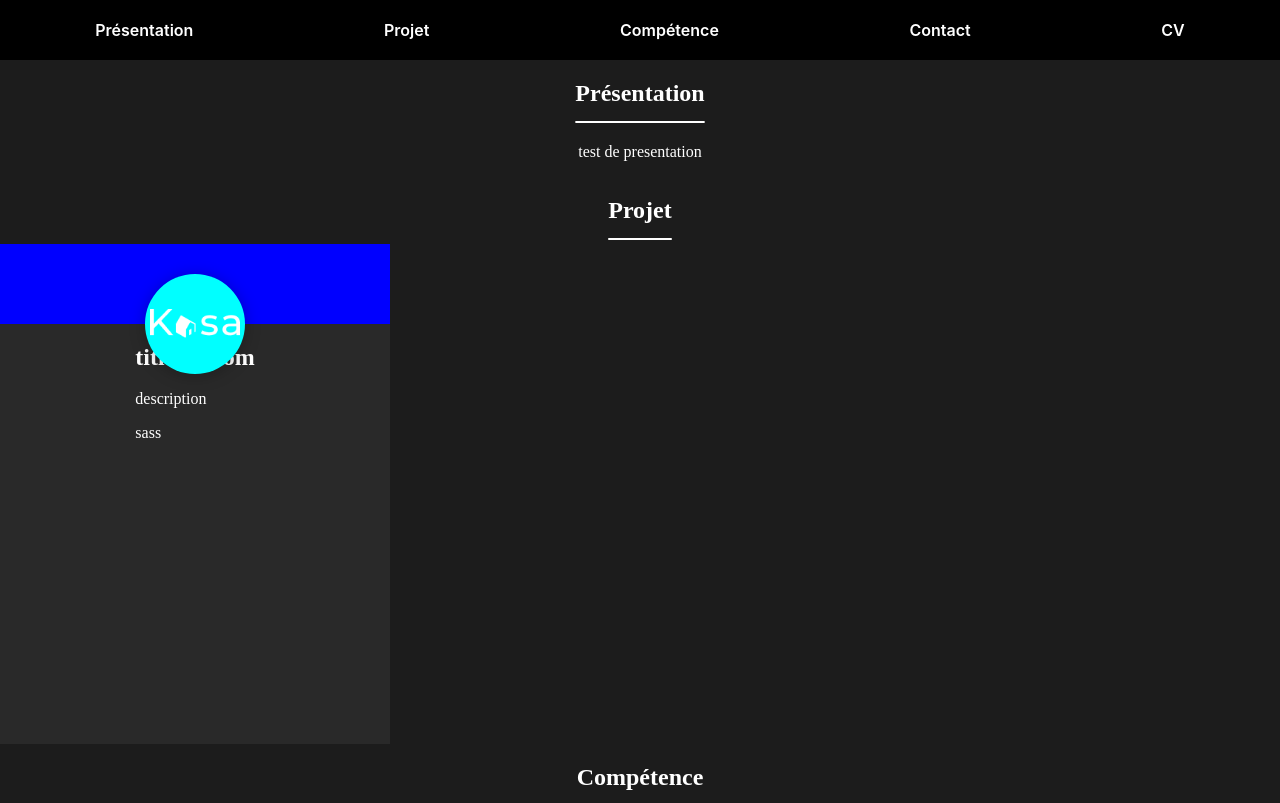
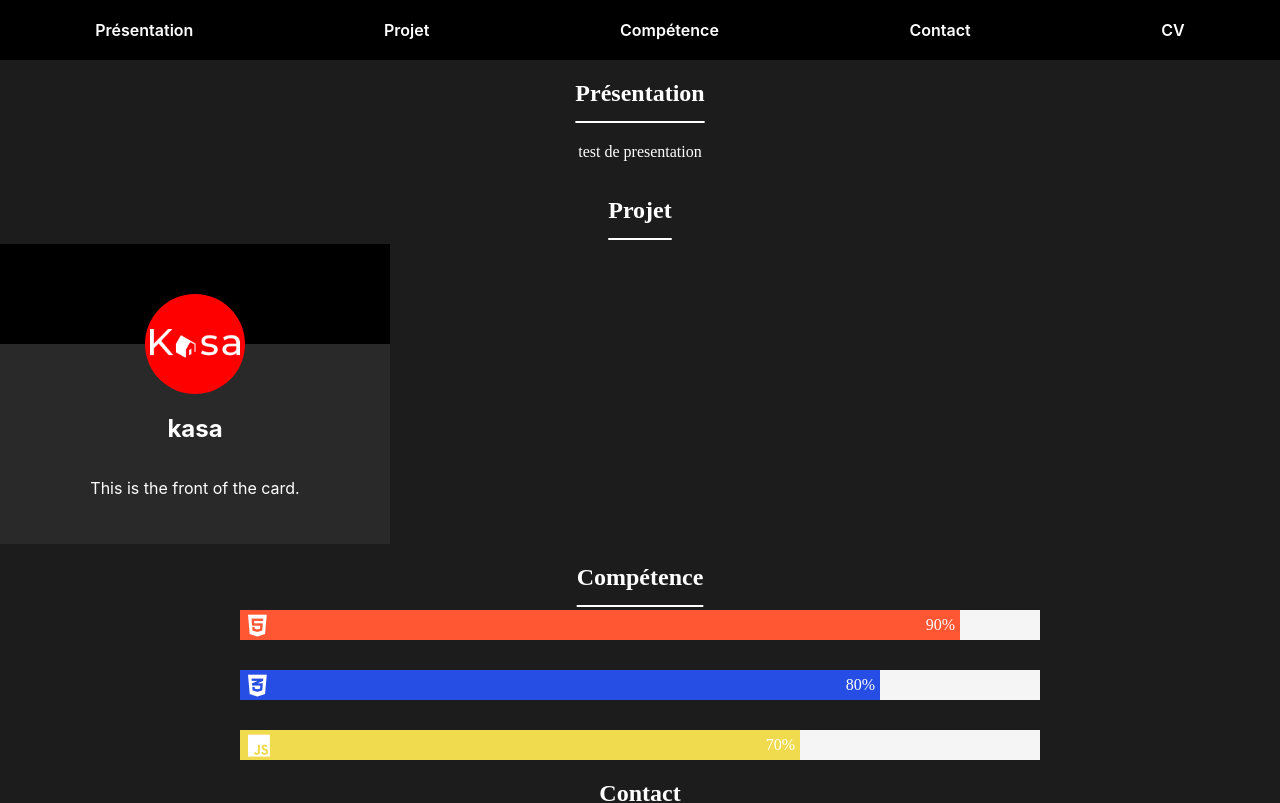
Before and after one commit to geronimo3tr/Portfolio, a React (Create React App) app: page / in a window 1280 px wide. Shown: the top 803 px of the page. Built offline with nearby package versions, Linux system fonts and the light colour scheme; a web font is replaced by a local one.

Commit message:
flipping card

```diff
--- a/src/components/ProjetCard/ProjectCard.js
+++ b/src/components/ProjetCard/ProjectCard.js
@@ -1,36 +1,35 @@
-import kasa from "../../images/LOGO_Kase.png";
+import React, { useState } from "react";
 
-function ProjectCard() {
+function ProjectCard(props) {
+  const [isFlipped, setIsFlipped] = useState(false);
+
+  const handleClick = () => {
+    setIsFlipped(!isFlipped);
+  };
   return (
     <>
-      <div className="cards-container">
-        <div className="card">
-          <div className="card-content">
-            <div className="front-card">
-              <div className="card-top">
-                <div className="card-logo-container">
-                  <img src={kasa} />
-                </div>
-              </div>
-              <div className="card-bottom">
-                <h2>title bottom</h2>
-                <p>description</p>
-                <p>sass</p>
+      <div className={`flip-card ${isFlipped ? "flipped" : ""}`} onClick={handleClick}>
+        <div className="flip-card-inner">
+          <div className="flip-card-front">
+            <div className="card-top">
+              <div className="card-logo">
+                <img src={props.src} />
               </div>
             </div>
+            <div className="card-content">
+              <h2>{props.title}</h2>
+              <p>{props.frontText}</p>
+            </div>
           </div>
-          <div className="card-content">
-            <div className="back-card">
-              <div className="card-top">
-                <div className="card-logo-container">
-                  <img src={kasa} />
-                </div>
+          <div className="flip-card-back">
+            <div className="card-top">
+              <div className="card-logo">
+                <img src={props.src} />
               </div>
-              <div className="card-bottom">
-                <h2>title bottom</h2>
-                <p>description</p>
-                <p>sass</p>
-              </div>
+            </div>
+            <div className="card-content">
+              <h2>{props.title}</h2>
+              <p>{props.backText}</p>
             </div>
           </div>
         </div>
--- a/src/components/ProjetCard/projectcard.css
+++ b/src/components/ProjetCard/projectcard.css
@@ -1,61 +1,66 @@
-.card {
+.flip-card {
+  perspective: 1000px;
   width: 390px;
-  background-color: #292929;
-  display: flex;
-  flex-direction: column;
-  align-items: center;
+  height: 300px;
 }
-.card:hover .card-content {
-  transform: rotateY(180deg);
-  transition: transform 0.5s;
+
+.flip-card-inner {
+  width: 100%;
+  height: 100%;
+  transition: transform 0.6s;
+  transform-style: preserve-3d;
 }
 
 .card-top {
   display: flex;
+  justify-content: center;
+  background: black;
+  position: relative;
+  height: 100px;
+}
+
+.card-logo {
+  display: flex;
   align-items: center;
   justify-content: center;
-  background-color: blue;
-  position: relative;
+  position: absolute;
+  bottom: -50px;
+  height: 100px;
+  width: 100px;
+  border-radius: 50%;
+  background-color: red;
+}
+
+img {
+  display: flex;
+  align-items: center;
+  width: 90%;
+}
+
+.flip-card.flipped .flip-card-inner {
+  transform: rotateY(180deg);
+}
+
+.flip-card-front, .flip-card-back {
   width: 100%;
-  margin: 0;
-  height: 80px;
+  height: 100%;
+  position: absolute;
+  backface-visibility: hidden;
+}
+
+.flip-card-front {
+  background-color: #292929;
+}
+
+.flip-card-back {
+  background-color: #292929;
+  transform: rotateY(180deg);
 }
 
 .card-content {
-  width: 100%;
-  height: 250px;
-  transform-style: preserve-3d;
-  position: relative;
-}
-
-.front-card {
   display: flex;
   flex-direction: column;
   align-items: center;
-  backface-visibility: hidden;
-}
-
-.back-card {
-  display: flex;
-  flex-direction: column;
-  align-items: center;
-  backface-visibility: hidden;
-  transform: rotateY(180deg);
-}
-
-.card-logo-container {
-  display: flex;
-  justify-content: center;
-  align-items: center;
-  width: 100px;
-  background-color: aqua;
-  border-radius: 50%;
-  height: 100px;
-  position: absolute;
-  bottom: -50px;
-  box-shadow: 0 2px 16px 0 rgba(0, 0, 0, 0.2509803922);
-}
-
-img {
-  width: 90%;
+  padding: 50px 20px 20px;
+  font-family: inter;
 }/*# sourceMappingURL=projectcard.css.map */
--- a/src/components/ProjetCard/projectcard.sass
+++ b/src/components/ProjetCard/projectcard.sass
@@ -1,55 +1,57 @@
-.card
+.flip-card
+  perspective: 1000px
   width: 390px
+  height: 300px
+
+.flip-card-inner
+  width: 100%
+  height: 100%
+  transition: transform 0.6s
+  transform-style: preserve-3d
+
+.card-top
+  display: flex
+  justify-content: center
+  background: black
+  position: relative
+  height: 100px
+
+.card-logo
+  display: flex
+  align-items: center
+  justify-content: center
+  position: absolute
+  bottom: -50px
+  height: 100px
+  width: 100px
+  border-radius: 50%
+  background-color: red
+
+img
+  display: flex
+  align-items: center
+  width: 90%
+
+.flip-card.flipped .flip-card-inner
+  transform: rotateY(180deg)
+
+.flip-card-front, .flip-card-back
+  width: 100%
+  height: 100%
+  position: absolute
+  backface-visibility: hidden
+
+.flip-card-front
   background-color: #292929
+
+
+.flip-card-back
+  background-color: #292929
+  transform: rotateY(180deg)
+
+.card-content
   display: flex
   flex-direction: column
   align-items: center
-  &:hover .card-content
-    transform: rotateY( 180deg )
-    transition: transform 0.5s
-
-.card-top
-  display: flex
-  align-items: center
-  justify-content: center
-  background-color: blue
-  position: relative
-  width: 100%
-  margin: 0
-  height: 80px
-
-
-.card-content
-  width: 100%
-  height: 250px
-  transform-style: preserve-3d
-  position: relative
-
-
-.front-card
-    display: flex
-    flex-direction: column
-    align-items: center
-    backface-visibility: hidden
-
-.back-card
-    display: flex
-    flex-direction: column
-    align-items: center
-    backface-visibility: hidden
-    transform: rotateY( 180deg )
-
-.card-logo-container
-  display: flex
-  justify-content: center
-  align-items: center
-  width: 100px
-  background-color: aqua
-  border-radius: 50%
-  height: 100px
-  position: absolute
-  bottom: -50px
-  box-shadow: 0 2px 16px 0 #00000040
-
-img
-  width: 90%
+  padding: 50px 20px 20px
+  font-family: inter
--- a/src/index.css
+++ b/src/index.css
@@ -60,66 +60,71 @@ h1 {
   gap: 10px;
 }
 
-.card {
+.flip-card {
+  perspective: 1000px;
   width: 390px;
-  background-color: #292929;
-  display: flex;
-  flex-direction: column;
-  align-items: center;
+  height: 300px;
 }
-.card:hover .card-content {
-  transform: rotateY(180deg);
-  transition: transform 0.5s;
+
+.flip-card-inner {
+  width: 100%;
+  height: 100%;
+  transition: transform 0.6s;
+  transform-style: preserve-3d;
 }
 
 .card-top {
   display: flex;
+  justify-content: center;
+  background: black;
+  position: relative;
+  height: 100px;
+}
+
+.card-logo {
+  display: flex;
   align-items: center;
   justify-content: center;
-  background-color: blue;
-  position: relative;
+  position: absolute;
+  bottom: -50px;
+  height: 100px;
+  width: 100px;
+  border-radius: 50%;
+  background-color: red;
+}
+
+img {
+  display: flex;
+  align-items: center;
+  width: 90%;
+}
+
+.flip-card.flipped .flip-card-inner {
+  transform: rotateY(180deg);
+}
+
+.flip-card-front, .flip-card-back {
   width: 100%;
-  margin: 0;
-  height: 80px;
+  height: 100%;
+  position: absolute;
+  backface-visibility: hidden;
+}
+
+.flip-card-front {
+  background-color: #292929;
+}
+
+.flip-card-back {
+  background-color: #292929;
+  transform: rotateY(180deg);
 }
 
 .card-content {
-  width: 100%;
-  height: 250px;
-  transform-style: preserve-3d;
-  position: relative;
-}
-
-.front-card {
   display: flex;
   flex-direction: column;
   align-items: center;
-  backface-visibility: hidden;
-}
-
-.back-card {
-  display: flex;
-  flex-direction: column;
-  align-items: center;
-  backface-visibility: hidden;
-  transform: rotateY(180deg);
-}
-
-.card-logo-container {
-  display: flex;
-  justify-content: center;
-  align-items: center;
-  width: 100px;
-  background-color: aqua;
-  border-radius: 50%;
-  height: 100px;
-  position: absolute;
-  bottom: -50px;
-  box-shadow: 0 2px 16px 0 rgba(0, 0, 0, 0.2509803922);
-}
-
-img {
-  width: 90%;
+  padding: 50px 20px 20px;
+  font-family: inter;
 }
 
 .skill-bar {
--- a/src/pages/MainPage/MainPage.js
+++ b/src/pages/MainPage/MainPage.js
@@ -2,6 +2,7 @@ import ProjectCard from "../../components/ProjetCard/ProjectCard";
 import Skills from "../../components/Skills/Skills";
 import Form from "../../components/Form/Form";
 import Footer from "../../components/Footer/Footer";
+import kasaImg from "../../images/LOGO_Kase.png";
 
 function MainPage() {
   return (
@@ -14,7 +15,7 @@ function MainPage() {
       </section>
       <section>
         <h1 className="line">Projet</h1>
-        <ProjectCard />
+        <ProjectCard src={kasaImg} title={"kasa"} frontText={"This is the front of the card."} backText={"This is the back of the card."} />
       </section>
       <section>
         <h1>Compétence</h1>
```
Also changed, not shown: 2 other files (tests, documents, lock files or other folders).
